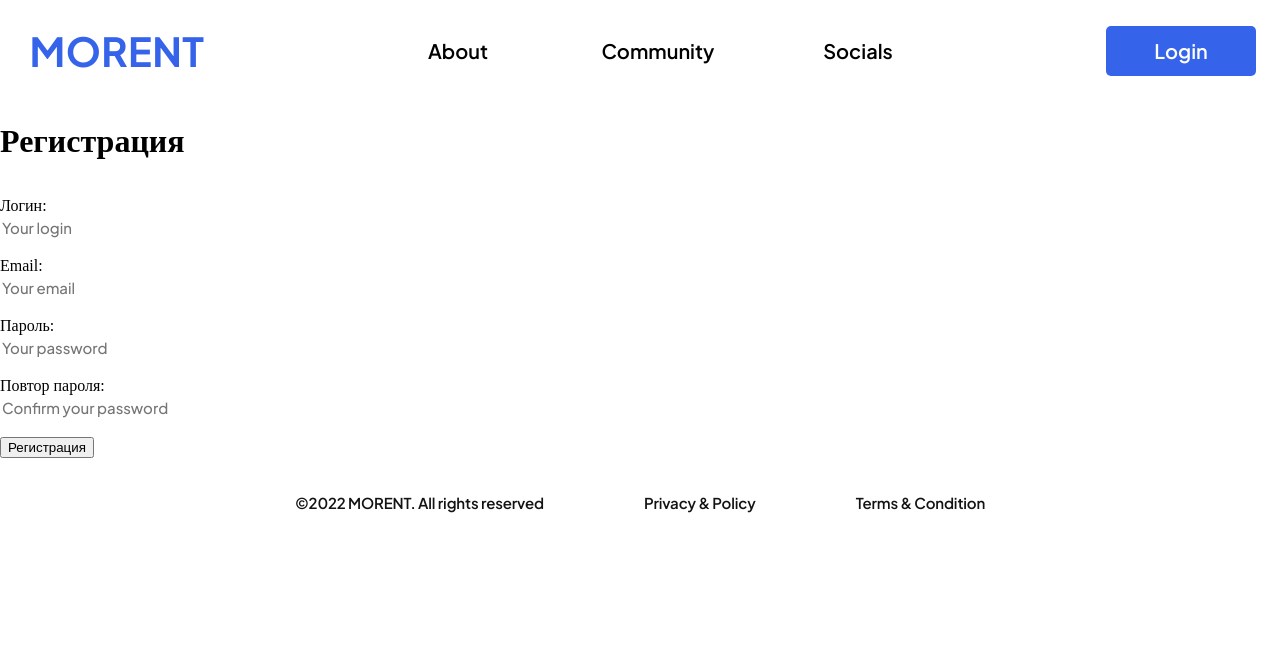
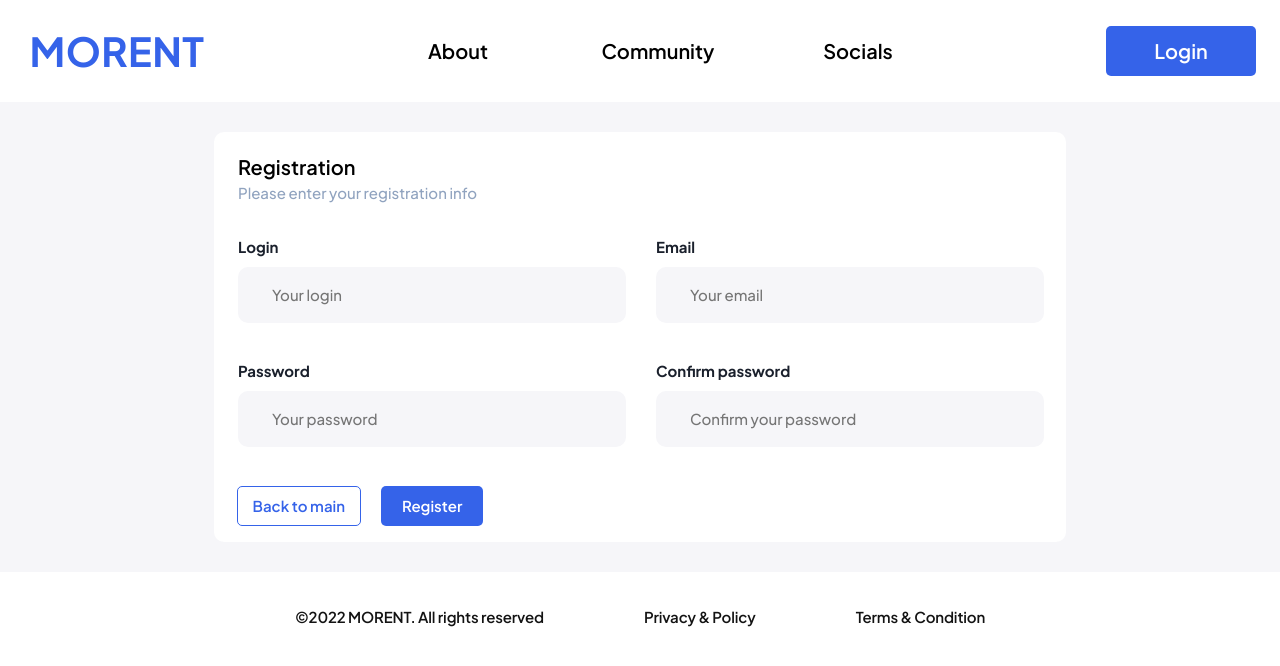
Before and after one commit to qyryalien/Morent, a Django app: page /register/ in a window 1280 px wide. Shown: the top 666 px of the page. Run offline with Django 4.2, Linux system fonts and the light colour scheme.

Commit message:
Updated form for Register page.

```diff
--- a/core/templates/core/register.html
+++ b/core/templates/core/register.html
@@ -1,17 +1,87 @@
 {% extends 'core/base.html' %}
 
 {% block content %}
-<h1>{{title}}</h1>
-
+{% load static %}
 <form method="post">
     {% csrf_token %}
-
-    {% for f in form %}
-        <p><label class="form-label" for="{{ f.id_for_label }}">{{f.label}}: </label>{{ f }}</p>
-        <div class="form-error">{{ f.errors }}</div>
-    {% endfor %}
-
-    <button type="submit">Регистрация</button>
+    <div class="content-registration">
+        <div class="registration-content-box">
+            <div class="flex-row-registration">
+                <div class="info-title-box">
+                    <div class="info-title valign-text-middle plusjakartasans-semi-bold-black-20px">
+                        Registration
+                    </div>
+                    <p class="info-help valign-text-middle plusjakartasans-medium-nepal-15px">
+                        Please enter your registration info
+                    </p>
+                </div>
+            </div>
+            <div class="field-box">
+                <div class="field-box-element">
+                    <div class="field-box-element-label valign-text-middle plusjakartasans-bold-mirage-15px">
+                        Login {{ form.username.errors }}
+                    </div>
+                    <div class="field-box-element-text-box">
+                        <div class="overlap-group-field overlap-field">
+                            <div class="element-text valign-text-middle plusjakartasans-medium-nepal-15px">
+                                {{ form.username }}
+                            </div>
+                        </div>
+                    </div>
+                </div>
+                <div class="field-box-element">
+                    <div class="field-box-element-label valign-text-middle plusjakartasans-bold-mirage-15px">
+                        Email {{ form.email.errors }}
+                    </div>
+                    <div class="field-box-element-text-box">
+                        <div class="overlap-group-field overlap-field">
+                            <div class="element-text valign-text-middle plusjakartasans-medium-nepal-15px">
+                                {{ form.email }}
+                            </div>
+                        </div>
+                    </div>
+                </div>
+            </div>
+            <div class="field-box">
+                <div class="field-box-element">
+                    <div class="field-box-element-label valign-text-middle plusjakartasans-bold-mirage-15px">
+                        Password {{ form.password1.errors }}
+                    </div>
+                    <div class="field-box-element-text-box">
+                        <div class="overlap-group-field overlap-field">
+                            <div class="element-text valign-text-middle plusjakartasans-medium-nepal-15px">
+                                {{ form.password1 }}
+                            </div>
+                        </div>
+                    </div>
+                </div>
+                <div class="field-box-element">
+                    <div class="field-box-element-label valign-text-middle plusjakartasans-bold-mirage-15px">
+                        Confirm password {{ form.password2.errors }}
+                    </div>
+                    <div class="field-box-element-text-box">
+                        <div class="overlap-group-field overlap-field">
+                            <div class="element-text valign-text-middle plusjakartasans-medium-nepal-15px">
+                                {{ form.password2 }}
+                            </div>
+                        </div>
+                    </div>
+                </div>
+            </div>
+            <div class="authorisation-button">
+                <div class="button-for-info-page">
+                    <div class="button-back-to-main button">
+                        <a class="button-back-to-main-text valign-text-middle plusjakartasans-semi-bold-royal-blue-15px" href="{% url 'home' %}">
+                            Back to main
+                        </a>
+                    </div>
+                    <div class="button-rental button">
+                        <input class="button-rental-text valign-text-middle plusjakartasans-semi-bold-white-15px" type="submit" value="Register">
+                    </div>
+                </div>
+            </div>
+        </div>
+    </div>
 </form>
 
 {% endblock %}
```
